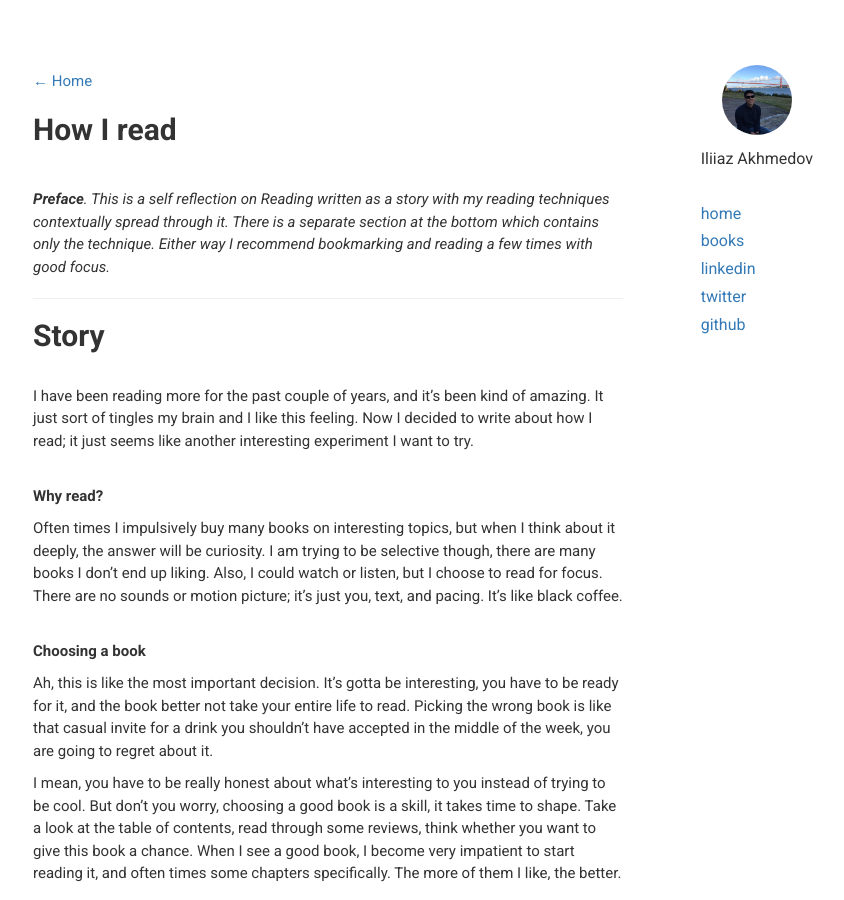
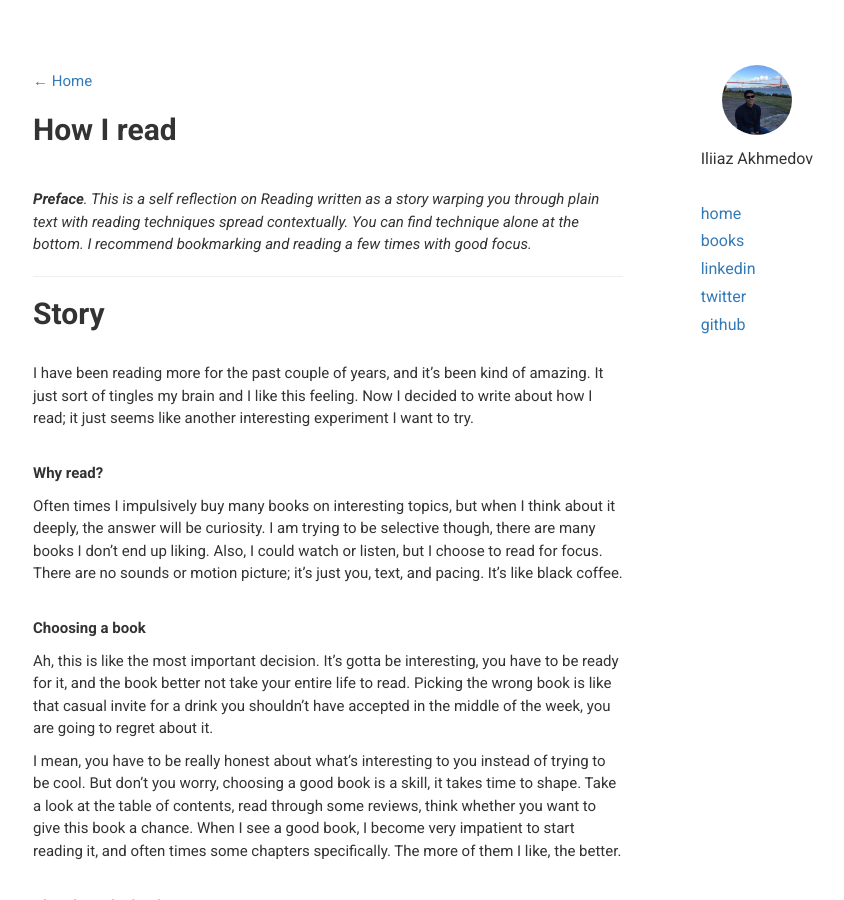
Before and after one commit to ianomad/ianomad.github.io, a Jekyll site: the page built from _posts/2023-10-25-How-I-Read.md, in a window 1280 px wide and 900 px high. Shown: the whole window, without its empty margins (222-1066 px from the left). Built offline with Jekyll 4.4.1, drawn with Linux system fonts in a browser that asks for light colours; nearby versions of some CDN libraries.

Commit message:
Update 2023-10-25-How-I-Read.md

```diff
--- a/_posts/2023-10-25-How-I-Read.md
+++ b/_posts/2023-10-25-How-I-Read.md
@@ -10,8 +10,7 @@ excerpt: "This is a self reflection on Reading"
 
 <br />
 
-<i>**Preface**. This is a self reflection on Reading written as a story with my reading techniques contextually spread through it.
-There is a separate section at the bottom which contains only the technique. Either way I recommend bookmarking and reading a few times with good focus.</i>
+<i>**Preface**. This is a self reflection on Reading written as a story warping you through plain text with reading techniques spread contextually. You can find technique alone at the bottom. I recommend bookmarking and reading a few times with good focus.</i>
 
 ---
 
```
